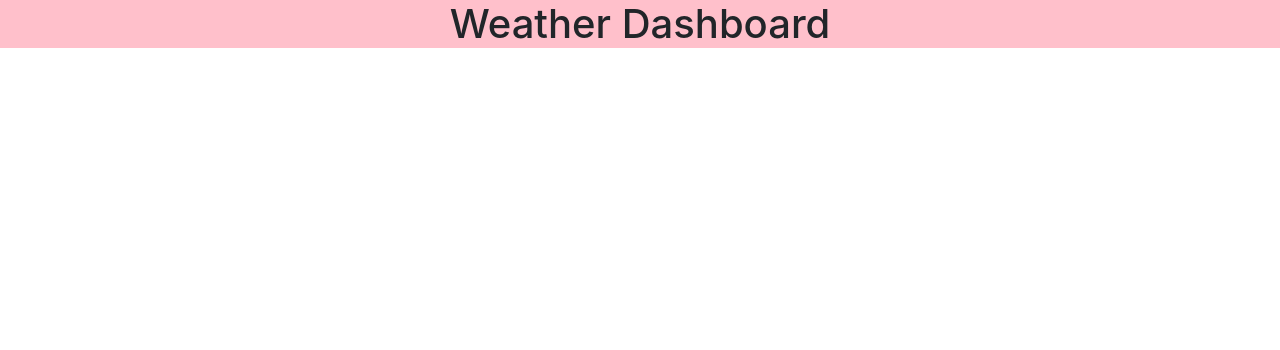
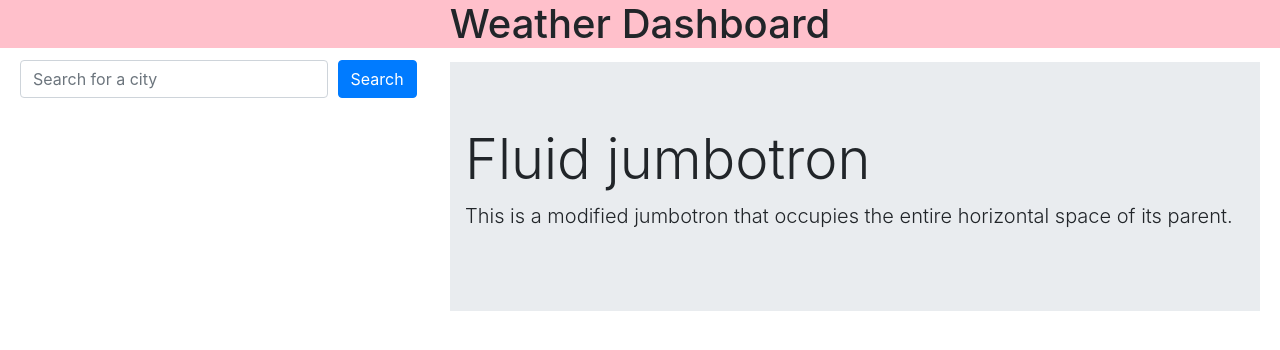
Before and after one commit to kaitlinkenney/weatherdashboard, a plain HTML site: page index.html in a window 1280 px wide. Drawn offline with nearby package versions, Linux system fonts and the light colour scheme.

Commit message:
second commit

```diff
--- a/index.html
+++ b/index.html
@@ -1,15 +1,38 @@
 <!DOCTYPE html>
 <html lang="en">
+
 <head>
     <meta charset="UTF-8">
     <meta name="viewport" content="width=device-width, initial-scale=1.0">
-    <link rel="stylesheet" href="https://cdn.jsdelivr.net/npm/bootstrap@4.5.3/dist/css/bootstrap.min.css" integrity="sha384-TX8t27EcRE3e/ihU7zmQxVncDAy5uIKz4rEkgIXeMed4M0jlfIDPvg6uqKI2xXr2" crossorigin="anonymous">
+    <link rel="stylesheet" href="https://cdn.jsdelivr.net/npm/bootstrap@4.5.3/dist/css/bootstrap.min.css"
+        integrity="sha384-TX8t27EcRE3e/ihU7zmQxVncDAy5uIKz4rEkgIXeMed4M0jlfIDPvg6uqKI2xXr2" crossorigin="anonymous">
     <link rel="stylesheet" style="style/css" href="style.css">
     <script src="script.js"></script>
     <title>Document</title>
 </head>
+
 <body>
     <h1>Weather Dashboard</h1>
 
+    <form>
+        <div class="form-row align-items-center" style="margin-left: 15px;">
+            <div class="col-sm-3 my-1">
+                <label class="sr-only" for="inlineFormInputName">City Search</label>
+                <input type="text" class="form-control" id="inlineFormInputName" placeholder="Search for a city">
+            </div>
+            <div class="col-auto my-1">
+                <button type="submit" class="btn btn-primary">Search</button>
+            </div>
+        </div>
+    </form>
+
+    <div class="jumbotron jumbotron-fluid" style="margin-left: 450px; margin-right: 20px; margin-top: -40px;">
+        <div class="container">
+          <h2 class="display-4">Fluid jumbotron</h2>
+          <p class="lead">This is a modified jumbotron that occupies the entire horizontal space of its parent.</p>
+        </div>
+      </div>
+
 </body>
+
 </html>
```
